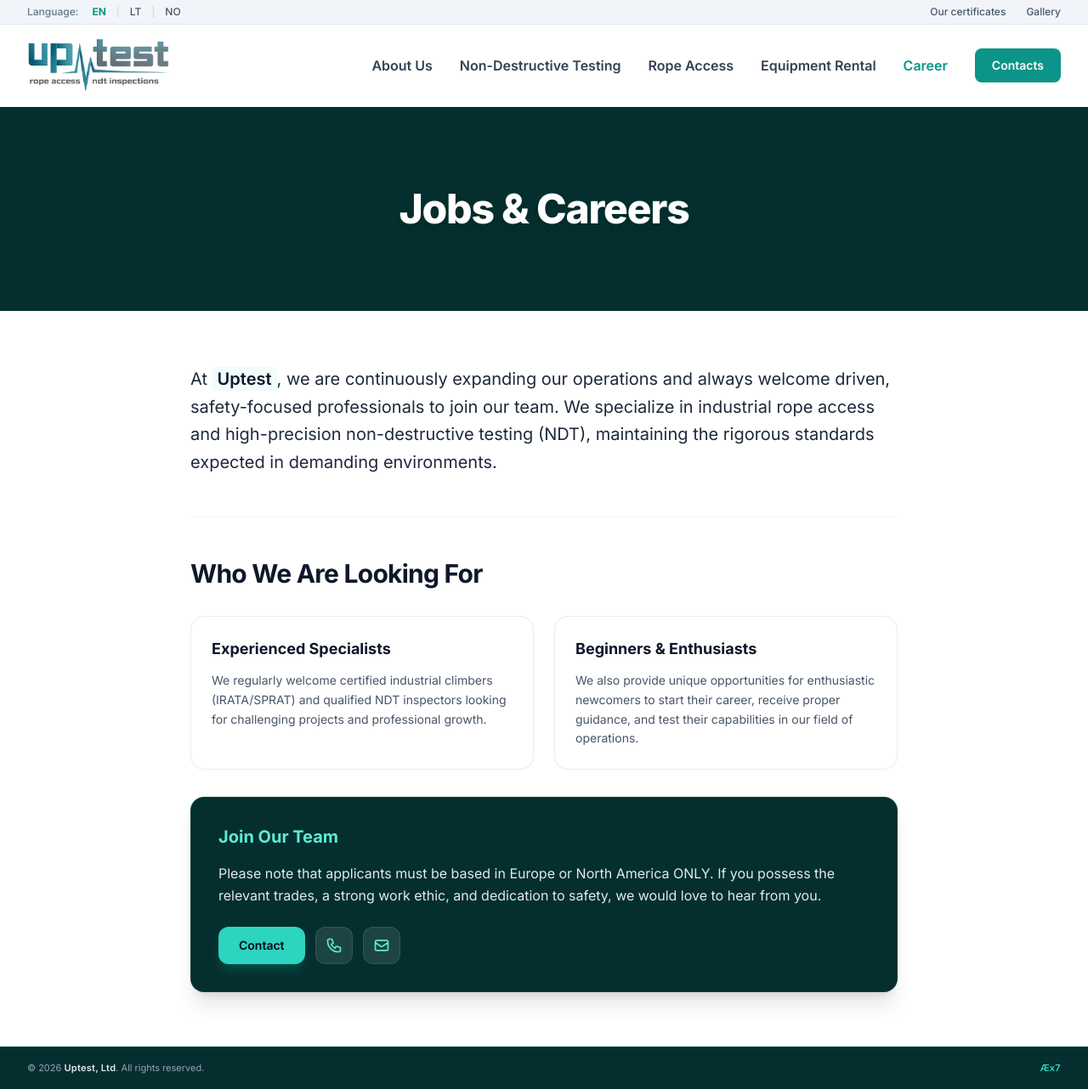
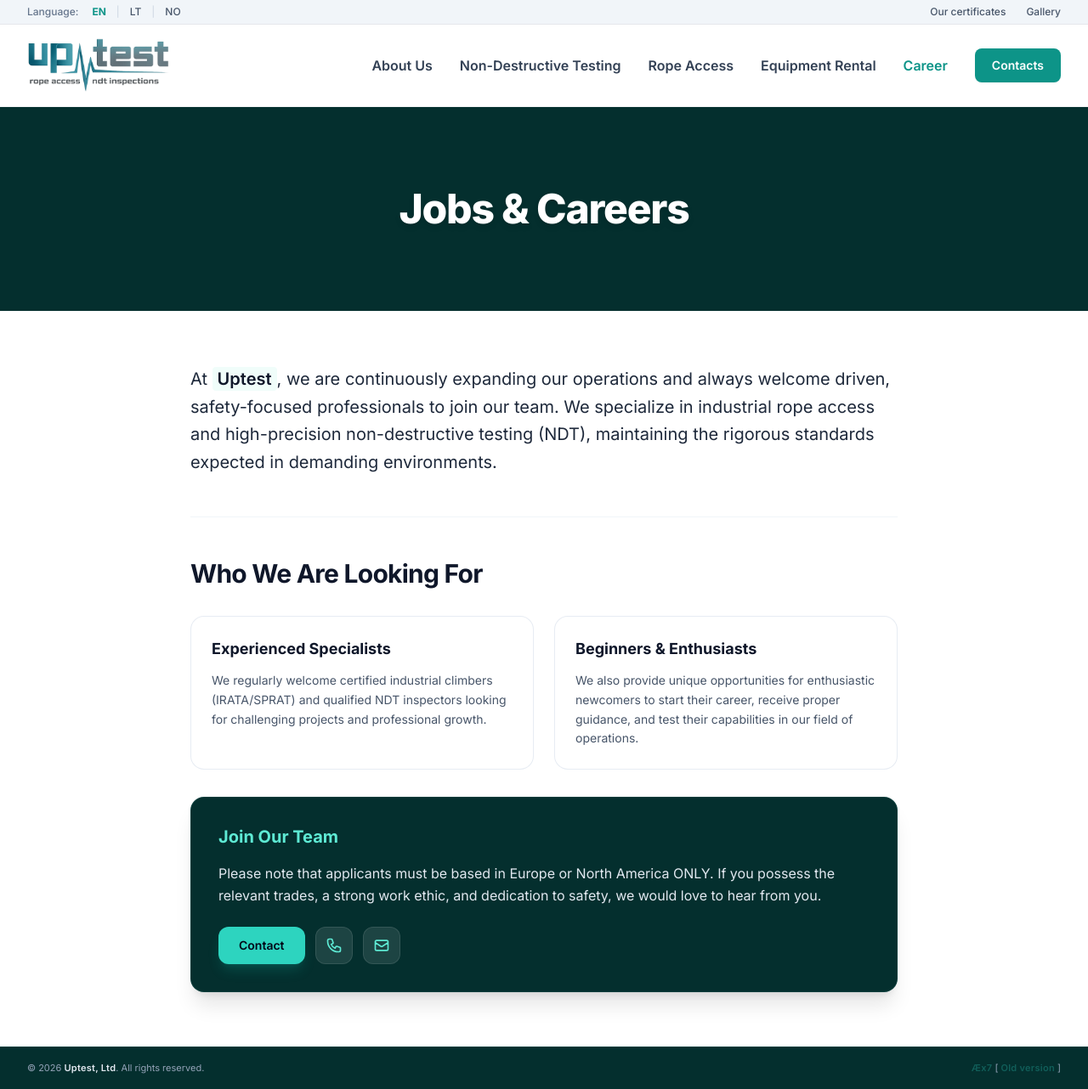
Before and after one commit to mruslys/uptest.no, a Jekyll site: the page built from career/index.html, in a window 1280 px wide. Shown: the whole page at 85% size. Built offline with Jekyll 4.4.1, drawn with Linux system fonts in a browser that asks for light colours; nearby versions of some CDN libraries.

Commit message:
Update footer.html

```diff
--- a/_includes/footer.html
+++ b/_includes/footer.html
@@ -8,12 +8,12 @@
 
         <div class="items-center gap-1.5 text-[11px] text-slate-400">
             <span class="hidden font-light">{{ data.common[page.lang].rebuilt_by }}</span>
-            <a href="https://æx7.com" target="_blank" rel="noopener noreferrer" class="text-brand-400 hover:text-brand-300 transition-colors font-semibold tracking-wide">
+            <a href="https://æx7.com" target="_blank" rel="noopener noreferrer" class="text-brand-800 hover:text-brand-300 transition-colors font-semibold tracking-wide">
                 Æx7
-            </a><div class="hidden">
-            [<a href="https://uptest.no" target="_blank" rel="noopener noreferrer" class="text-brand-400 hover:text-brand-300 transition-colors font-semibold tracking-wide">
+            </a>
+            [<a href="https://uptest.no" target="_blank" rel="noopener noreferrer" class="text-brand-800 hover:text-brand-300 transition-colors font-semibold tracking-wide">
                 {{ data.common[page.lang].old_version }}
-            </a>]</div>
+            </a>]
         </div>
 
     </div>
```
